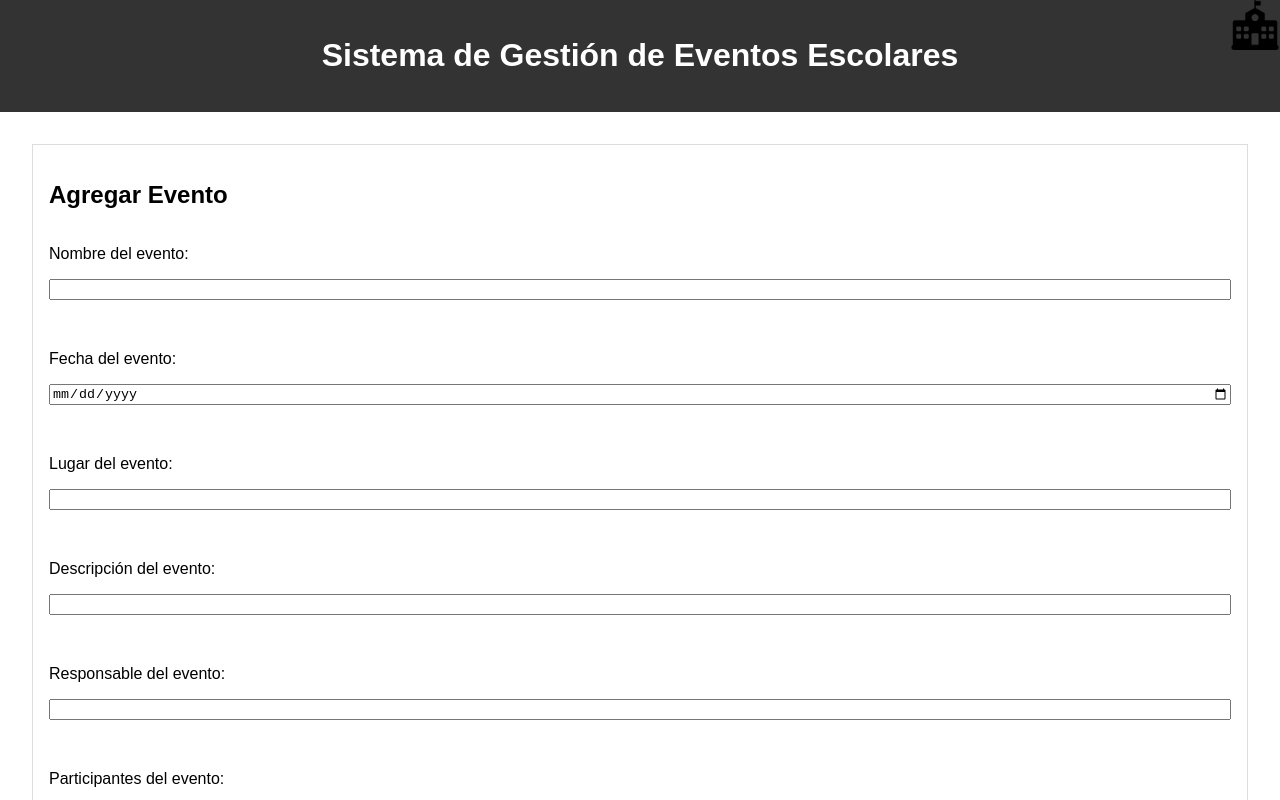
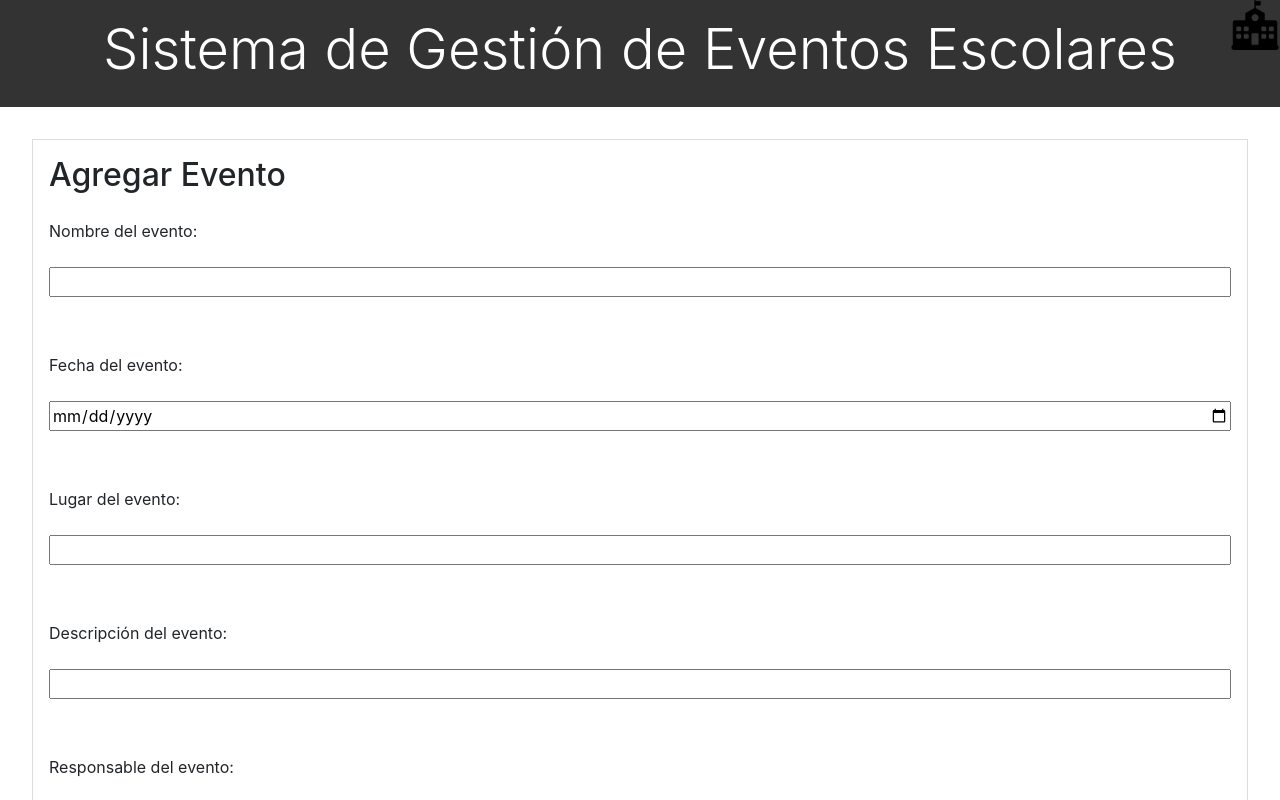
Before and after one commit to Dani71xd/GestionEventos, a plain HTML site: page index.html in a window 1280 px wide. Shown: the top 800 px of the page. Drawn offline with nearby package versions, Linux system fonts and the light colour scheme.

Commit message:
Adding new title with big dimentions

```diff
--- a/index.html
+++ b/index.html
@@ -1,37 +1,46 @@
 <!DOCTYPE html>
 <html lang="en">
   <head>
-  <meta charset="UTF-8">
-  <meta name="viewport" content="width=device-width, initial-scale=1.0">
-  <link rel="stylesheet" href="styles.css">
+    <meta charset="UTF-8" />
+    <meta name="viewport" content="width=device-width, initial-scale=1.0" />
+    <link rel="stylesheet" href="styles.css" />
     <title>Sistema de Gestión de Eventos</title>
   </head>
   <body>
     <header>
-    <h1>Sistema de Gestión de Eventos Escolares</h1>
-    <img src="/images/colegio.png" alt="Icono Colegio" id="icono-colegio">
+      <h1
+        class="display-4"
+        data-toggle="tooltip"
+        data-placement="bottom"
+        title="Título del encabezado"
+      >
+        Sistema de Gestión de Eventos Escolares
+      </h1>
+      <div class="icon-circle">
+        <img src="/images/colegio.png" alt="Icono Colegio" id="icono-colegio" />
+      </div>
     </header>
     <main>
       <form id="evento-form">
         <h2>Agregar Evento</h2>
 
         <label for="nombre">Nombre del evento:</label>
-      <input type="text" id="nombre" required><br />
+        <input type="text" id="nombre" required /><br />
 
         <label for="Fecha">Fecha del evento:</label>
-      <input type="date" id="Fecha" required><br />
+        <input type="date" id="Fecha" required /><br />
 
         <label for="Lugar">Lugar del evento:</label>
-      <input type="text" id="Lugar" required><br />
+        <input type="text" id="Lugar" required /><br />
 
         <label for="Descripcion">Descripción del evento:</label>
-      <input type="text" id="Descripcion" required><br />
+        <input type="text" id="Descripcion" required /><br />
 
         <label for="Responsable">Responsable del evento:</label>
-      <input type="text" id="Responsable" required><br />
+        <input type="text" id="Responsable" required /><br />
 
         <label for="Participantes">Participantes del evento:</label>
-      <input type="text" id="Participantes" required><br />
+        <input type="text" id="Participantes" required /><br />
 
         <button type="submit">Agregar Evento</button>
       </form>
@@ -48,12 +57,14 @@
               <th>Participantes</th>
             </tr>
           </thead>
-        <tbody id="eventos-lista">
-
-        </tbody>
+          <tbody id="eventos-lista"></tbody>
         </table>
       </section>
     </main>
     <script src="main.js"></script>
+    <link
+      rel="stylesheet"
+      href="https://maxcdn.bootstrapcdn.com/bootstrap/4.5.2/css/bootstrap.min.css"
+    />
   </body>
 </html>
--- a/styles.css
+++ b/styles.css
@@ -36,11 +36,29 @@ body {
   margin-top: 1rem;
 }
 
-  table, th, td {
+table,
+th,
+td {
   border: 1px solid #ddd;
 }
 
-  th, td {
+th,
+td {
   padding: 0.5rem;
   text-align: left;
 }
+
+/* Agrega este estilo al final de tu archivo styles.css */
+
+/* Estilo personalizado para mostrar el tooltip */
+[data-toggle="tooltip"] {
+  cursor: pointer;
+}
+
+/* Ajusta el estilo del tooltip de Bootstrap */
+.tooltip-inner {
+  background-color: rgba(0, 0, 0, 0.8);
+  color: white;
+  border-radius: 5px;
+  padding: 5px 10px;
+}
```
Lines whose indentation alone changed are shown as unchanged.
